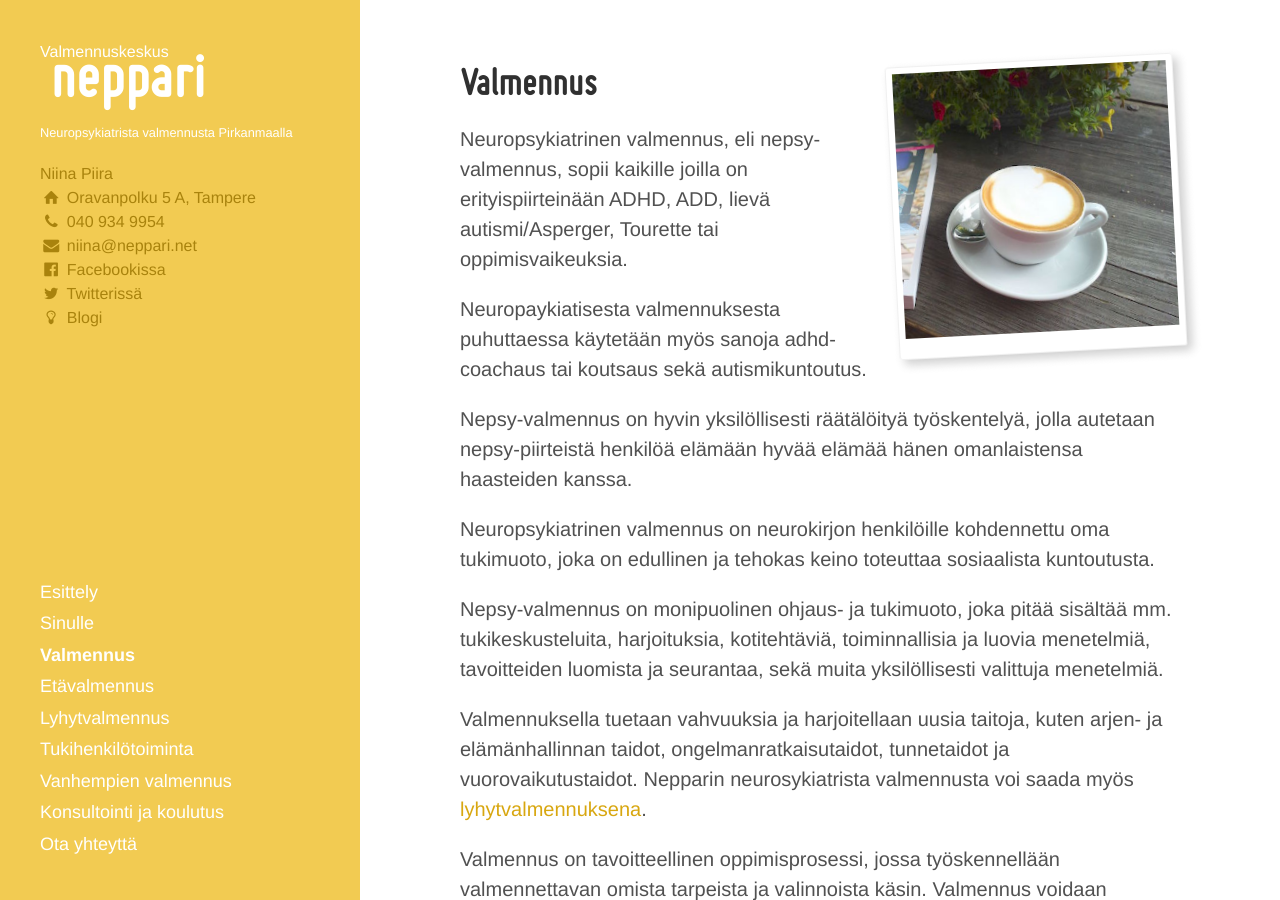
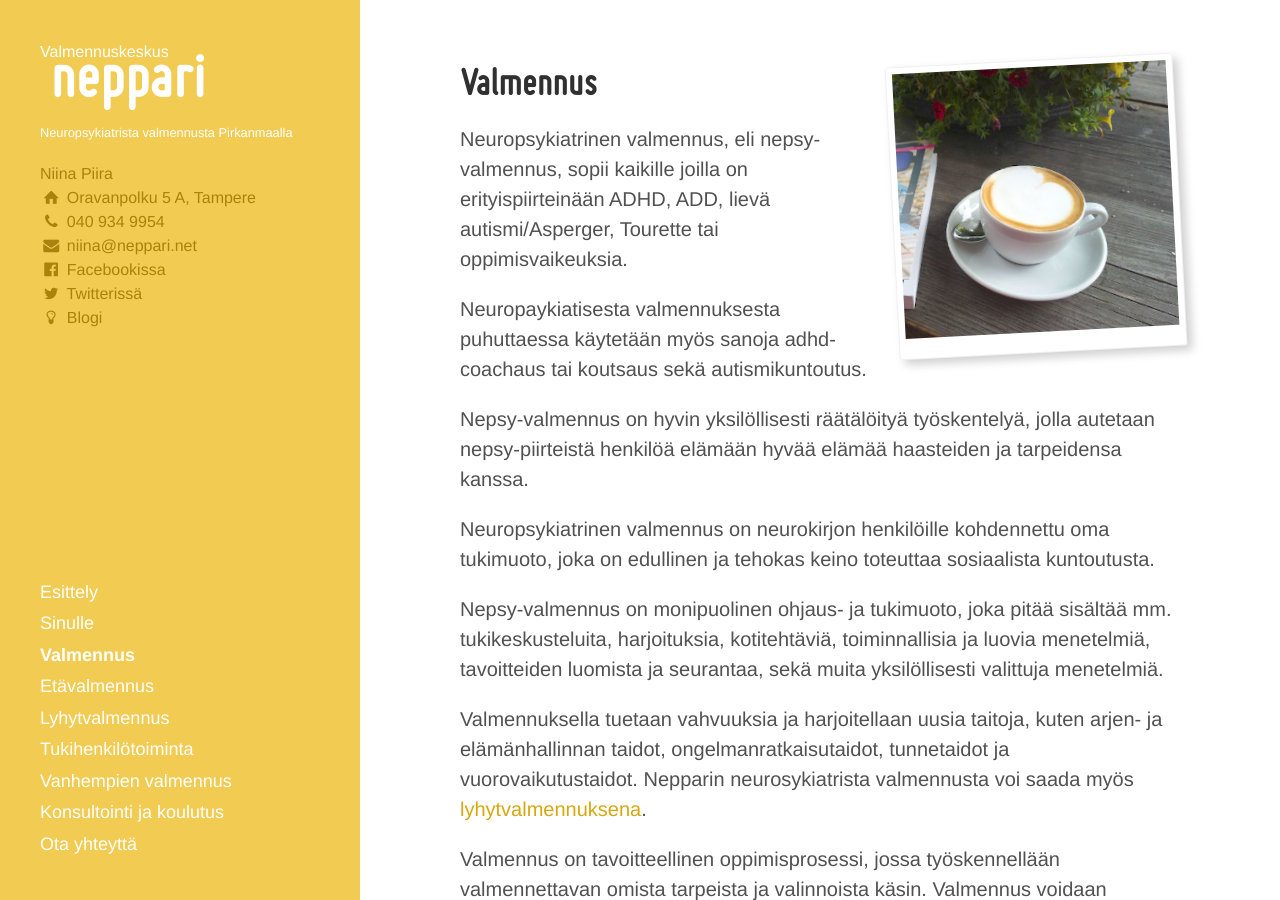
Before and after one commit to niinapiira/neppari.net, a Jekyll site: the page built from valmennus.md, in a window 1280 px wide and 900 px high. Built offline with Jekyll 4.4.1, drawn with Linux system fonts in a browser that asks for light colours.

Commit message:
Updated valmennus.md

```diff
--- a/valmennus.md
+++ b/valmennus.md
@@ -23,7 +23,7 @@ Neuropsykiatrinen valmennus, eli nepsy-valmennus, sopii kaikille joilla on erity
 
 Neuropaykiatisesta valmennuksesta puhuttaessa käytetään myös sanoja adhd-coachaus tai koutsaus sekä autismikuntoutus.
 
-Nepsy-valmennus on hyvin yksilöllisesti räätälöityä työskentelyä, jolla autetaan nepsy-piirteistä henkilöä elämään hyvää elämää hänen omanlaistensa haasteiden kanssa.
+Nepsy-valmennus on hyvin yksilöllisesti räätälöityä työskentelyä, jolla autetaan nepsy-piirteistä henkilöä elämään hyvää elämää haasteiden ja tarpeidensa kanssa.
 
 Neuropsykiatrinen valmennus on neurokirjon henkilöille kohdennettu oma tukimuoto, joka on edullinen ja tehokas keino toteuttaa sosiaalista kuntoutusta.
 
```
